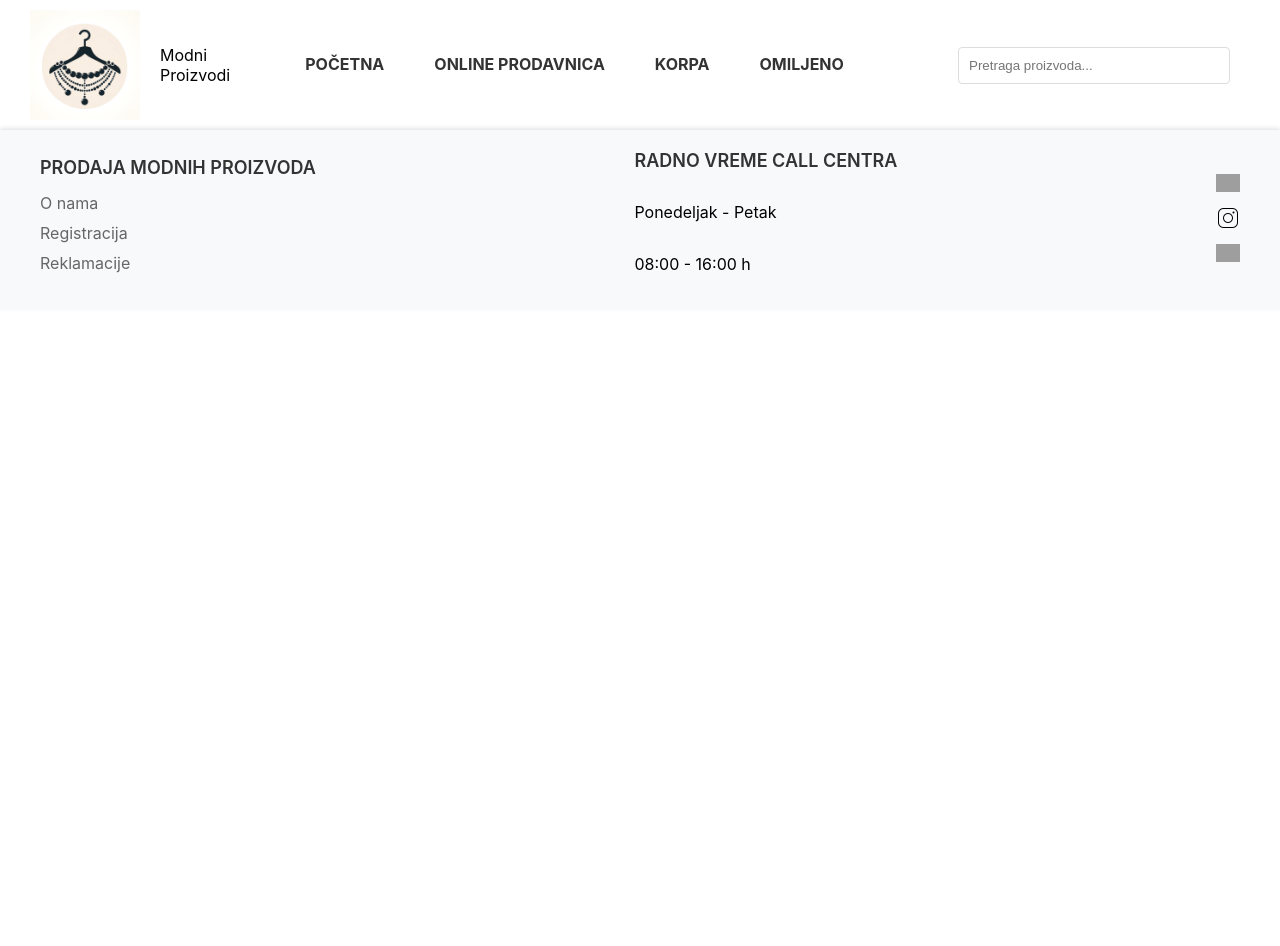
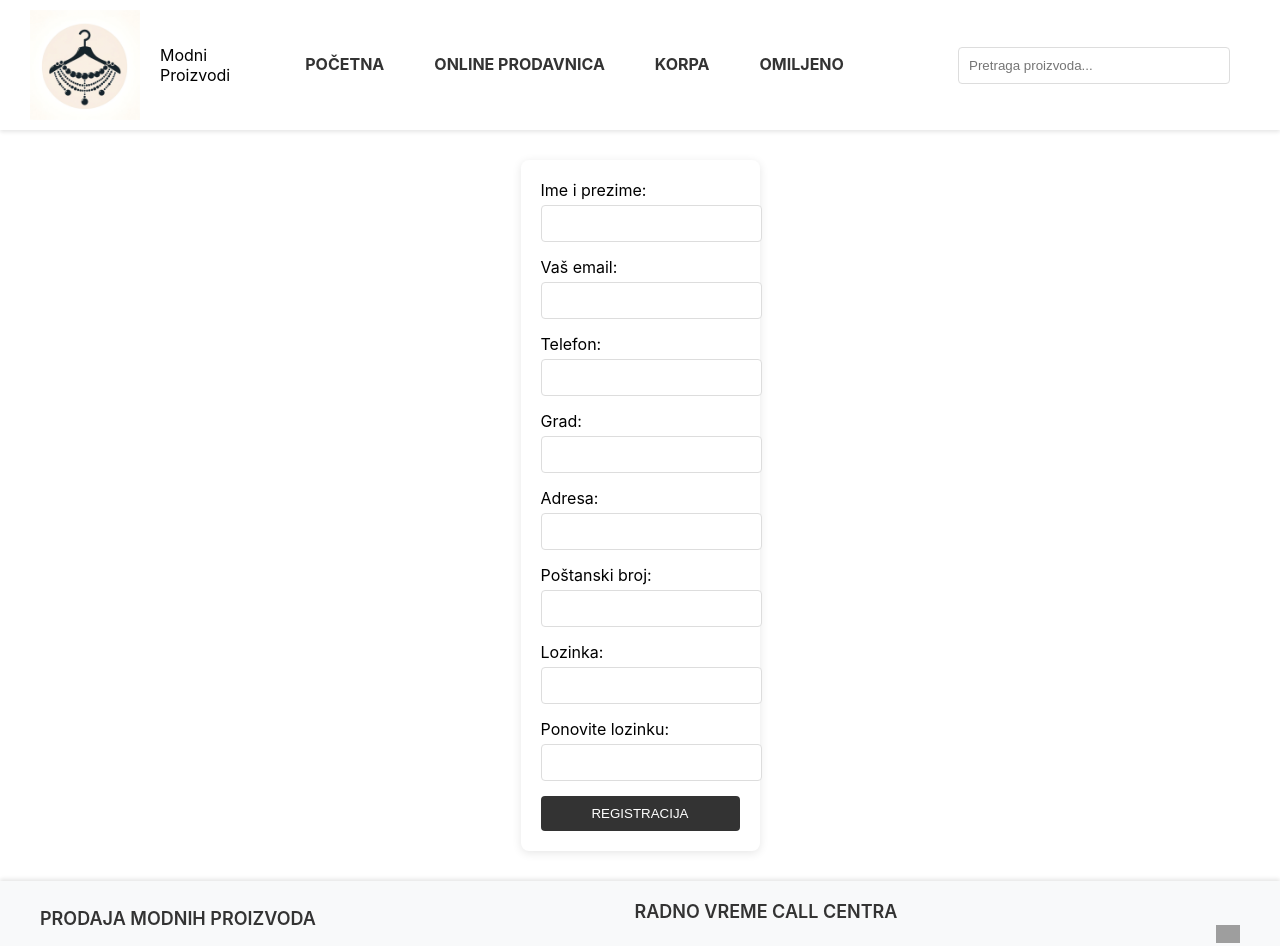
Before and after one commit to MinjaVizi/Prodaja-modnih-proizvoda, a React (Create React App) app: page /Registracija in a window 1280 px wide. Shown: the top 946 px of the page. Before the commit the page ends 800 px from the top, so only its background shows below. Built offline with nearby package versions, Linux system fonts and the light colour scheme; grey boxes are pictures that could not be loaded.

Commit message:
dodate komponente o nama i registrcija

```diff
--- a/src/App.css
+++ b/src/App.css
@@ -78,7 +78,22 @@ html, body {
     justify-content: space-between;
     align-items: center;
     box-shadow: 0 -2px 4px rgba(0, 0, 0, 0.1);
+    /* Uklonite position: fixed i bottom: 0 ako ih imate */
+    /* position: fixed; */
+    /* bottom: 0; */
+    /* left: 0; */
+    /* right: 0; */
+    /* z-index: 1000; */
   }
+
+  /* Ako je potrebno, dodajte dodatni padding na dnu sadržaja */
+  .content {
+    padding-bottom: 80px; /* Prilagodite ovo vrednosti da biste oslobodili prostor za footer */
+  }
+
+  /* Ostali stilovi */
+
+
 
   .footer-section {
     display: flex;
@@ -234,3 +249,69 @@ html, body {
     height: auto;
     display: block;
   }
+
+
+  .onama-background {
+    background-image: url('./Images/pocetna.png');
+    background-size: cover;
+    background-position: center;
+    min-height: calc(100vh - 110px); /* Visina ekrana minus visina navbar-a */
+    display: flex;
+    justify-content: center;
+    align-items: center;
+  }
+
+
+  .onama-content {
+    background-color: rgba(255, 255, 255, 0.7);
+    color: brown;
+    padding: 20px;
+    border-radius: 8px;
+    text-align: center; /* Centriranje teksta */
+    max-width: 600px; /* Maksimalna širina diva */
+    margin: 0 auto; /* Centriranje diva */
+  }
+  .content {
+    padding-bottom: 180px; /* Ili bilo koja vrednost koja je dovoljna da oslobodi prostor za footer */
+  }
+
+
+
+  .registration-container {
+    max-width: 600px;
+    margin: 30px auto;
+    background-color: #fff;
+    padding: 20px;
+    box-shadow: 0 2px 10px rgba(0,0,0,0.1);
+    border-radius: 8px;
+  }
+
+  .form-group {
+    margin-bottom: 15px;
+  }
+
+  .form-group label {
+    display: block;
+    margin-bottom: 5px;
+  }
+
+  .form-group input {
+    width: 100%;
+    padding: 10px;
+    border: 1px solid #ddd;
+    border-radius: 4px;
+  }
+
+  .registration-btn {
+    width: 100%;
+    padding: 10px 15px;
+    background-color: #333;
+    color: white;
+    border: none;
+    border-radius: 4px;
+    cursor: pointer;
+  }
+
+  .registration-btn:hover {
+    background-color: #f00;
+  }
--- a/src/App.js
+++ b/src/App.js
@@ -4,6 +4,7 @@ import Pocetna from './Components/Pocetna';
 import Navbar from './Components/Navbar';
 import Footer from './Components/Footer';
 import OnlineProdavnica from './Components/OnlieProdvnica';
+import Registracija from './Components/Registracija';
 import './App.css';
 
 const App = () => {
@@ -12,7 +13,11 @@ const App = () => {
       <Navbar />
       <Routes>
         <Route path="/" element={<Pocetna />} />
-        <Route path="/online-prodavnica" element={<OnlineProdavnica />} />
+        <Route path="/Online-prodavnica" element={<OnlineProdavnica />} />
+        <Route path="/O-nama" element={<oNama />} />
+        <Route path="/Registracija" element={<Registracija />} />
+
+
       </Routes>
       <Footer />
     </Router>
--- a/src/Components/Footer.jsx
+++ b/src/Components/Footer.jsx
@@ -2,6 +2,8 @@ import React from 'react';
 import facebookIcon from '../Images/facebook.png';
 import instagramIcon from '../Images/instagram.png';
 import emailIcon from '../Images/email.png';
+import '../App.css';
+
 
 const Footer = () => {
   return (
--- /dev/null
+++ b/src/Components/Registracija.jsx
@@ -0,0 +1,72 @@
+import React, { useState } from 'react';
+import '../App.css';
+
+
+const Registracija = () => {
+  const [form, setForm] = useState({
+    ime: '',
+    email: '',
+    telefon: '',
+    grad: '',
+    adresa: '',
+    postanskiBroj: '',
+    lozinka: '',
+    potvrdiLozinku: ''
+  });
+
+  const handleChange = (e) => {
+    const { name, value } = e.target;
+    setForm(prevForm => ({
+      ...prevForm,
+      [name]: value
+    }));
+  };
+
+  const handleSubmit = (e) => {
+    e.preventDefault();
+    // Logika za slanje podataka na server ili neku drugu logiku obrade
+    console.log('Form data:', form);
+  };
+
+  return (
+    <div className="registration-container">
+      <form onSubmit={handleSubmit}>
+        <div className="form-group">
+          <label htmlFor="ime">Ime i prezime:</label>
+          <input type="text" id="ime" name="ime" value={form.ime} onChange={handleChange} required />
+        </div>
+        <div className="form-group">
+          <label htmlFor="email">Vaš email:</label>
+          <input type="email" id="email" name="email" value={form.email} onChange={handleChange} required />
+        </div>
+        <div className="form-group">
+          <label htmlFor="telefon">Telefon:</label>
+          <input type="tel" id="telefon" name="telefon" value={form.telefon} onChange={handleChange} required />
+        </div>
+        <div className="form-group">
+          <label htmlFor="grad">Grad:</label>
+          <input type="text" id="grad" name="grad" value={form.grad} onChange={handleChange} required />
+        </div>
+        <div className="form-group">
+          <label htmlFor="adresa">Adresa:</label>
+          <input type="text" id="adresa" name="adresa" value={form.adresa} onChange={handleChange} required />
+        </div>
+        <div className="form-group">
+          <label htmlFor="postanskiBroj">Poštanski broj:</label>
+          <input type="text" id="postanskiBroj" name="postanskiBroj" value={form.postanskiBroj} onChange={handleChange} required />
+        </div>
+        <div className="form-group">
+          <label htmlFor="lozinka">Lozinka:</label>
+          <input type="password" id="lozinka" name="lozinka" value={form.lozinka} onChange={handleChange} required />
+        </div>
+        <div className="form-group">
+          <label htmlFor="potvrdiLozinku">Ponovite lozinku:</label>
+          <input type="password" id="potvrdiLozinku" name="potvrdiLozinku" value={form.potvrdiLozinku} onChange={handleChange} required />
+        </div>
+        <button type="submit" className="registration-btn">REGISTRACIJA</button>
+      </form>
+    </div>
+  );
+};
+
+export default Registracija;
```
Also changed, not shown: src/Components/oNama.jsx (+3 -5 lines).
